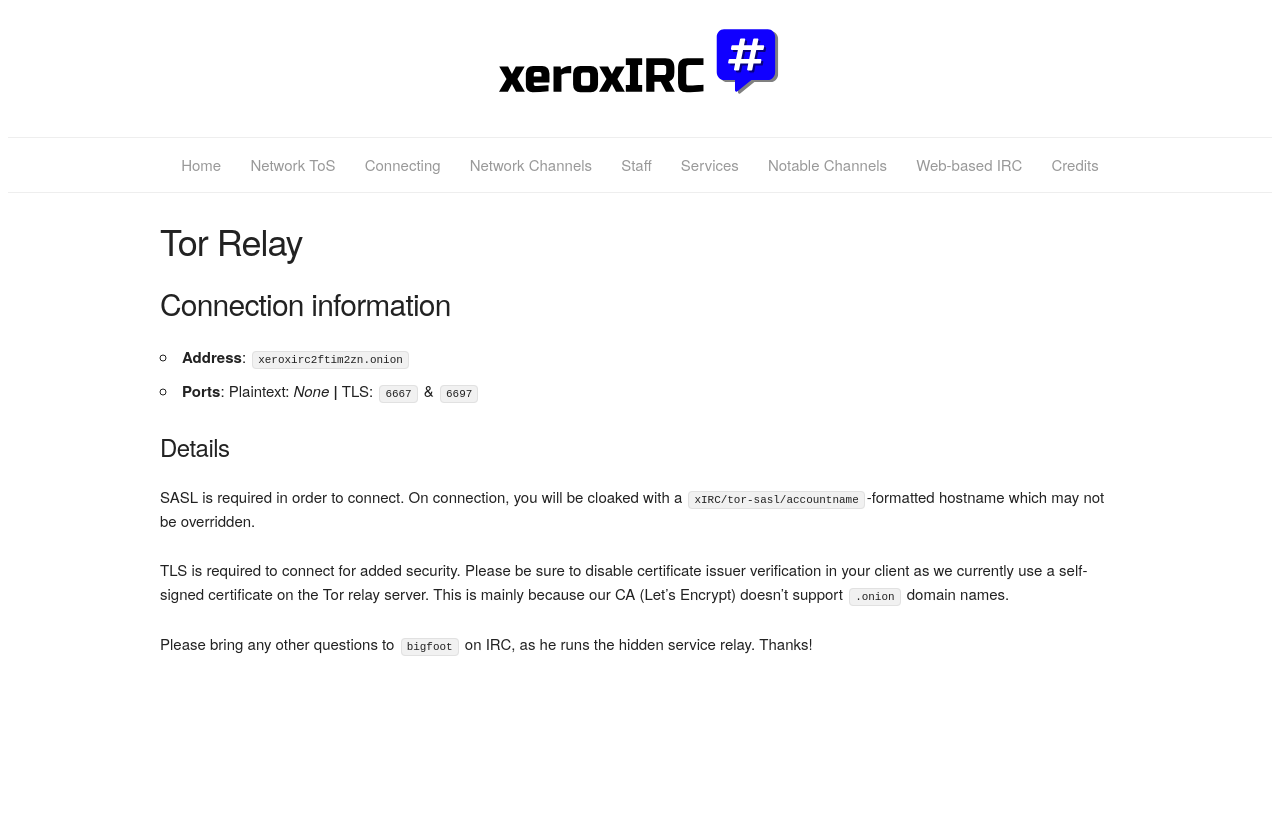
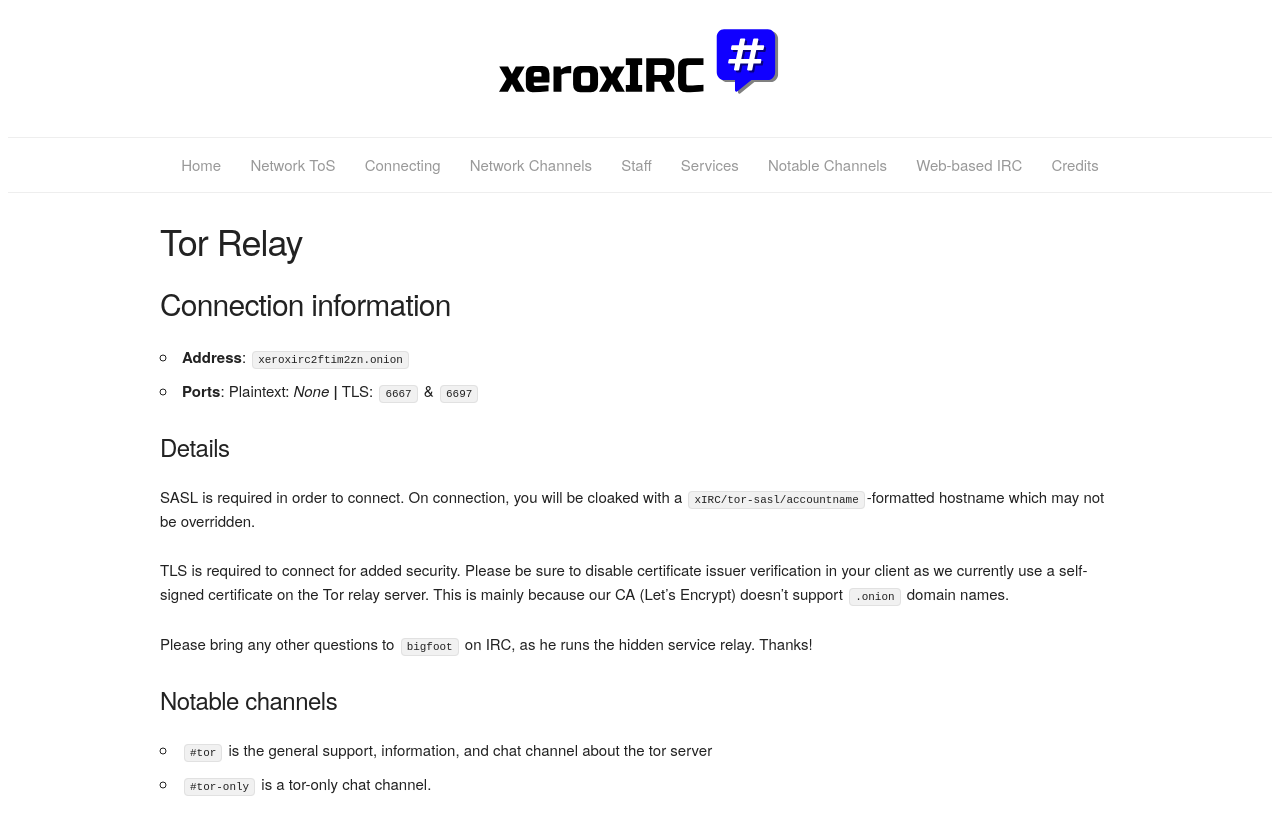
Before and after one commit to xeroxIRC/xeroxIRC.github.io, a Jekyll site: the page built from tor.md, in a window 1280 px wide. Shown: the top 835 px of the page. Built offline with Jekyll 4.4.1, drawn with Linux system fonts in a browser that asks for light colours; comment, search, counter and statistics services are not loaded.

Commit message:
Add notable tor channels (#9)
`#tor` and `#tor-only`

```diff
--- a/tor.md
+++ b/tor.md
@@ -14,3 +14,8 @@ SASL is required in order to connect. On connection, you will be cloaked with a
 TLS is required to connect for added security. Please be sure to disable certificate issuer verification in your client as we currently use a self-signed certificate on the Tor relay server. This is mainly because our CA (Let's Encrypt) doesn't support `.onion` domain names.
 
 Please bring any other questions to `bigfoot` on IRC, as he runs the hidden service relay. Thanks!
+
+
+##### Notable channels
+ - `#tor` is the general support, information, and chat channel about the tor server
+ - `#tor-only` is a tor-only chat channel.
```
